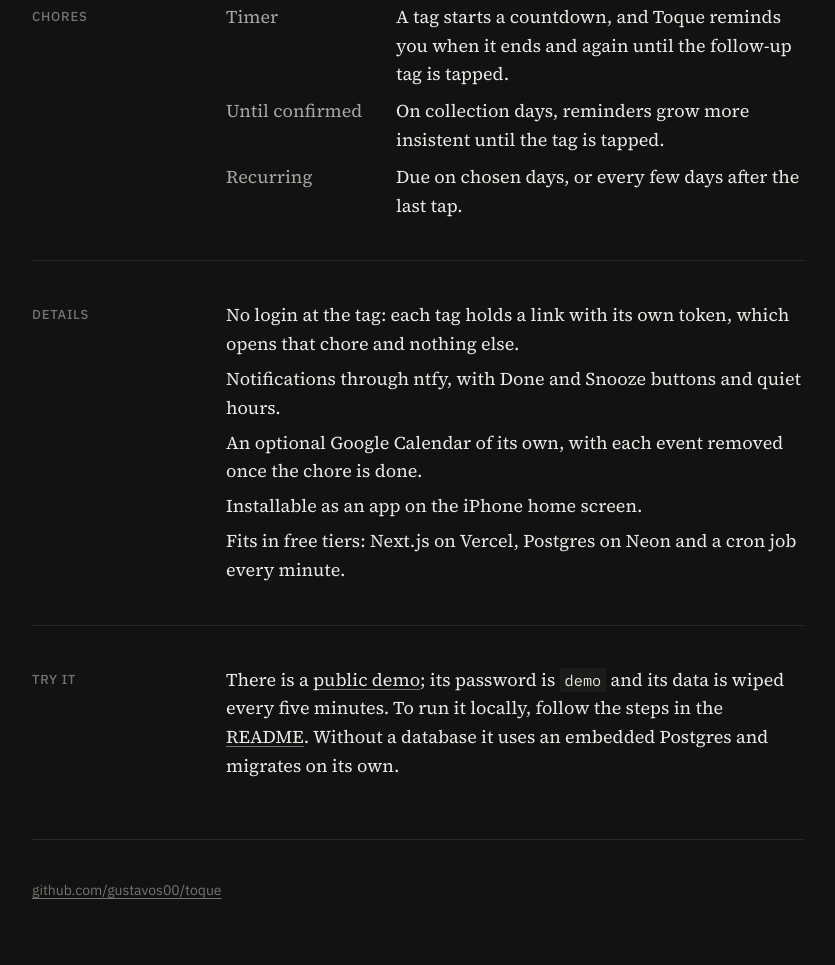
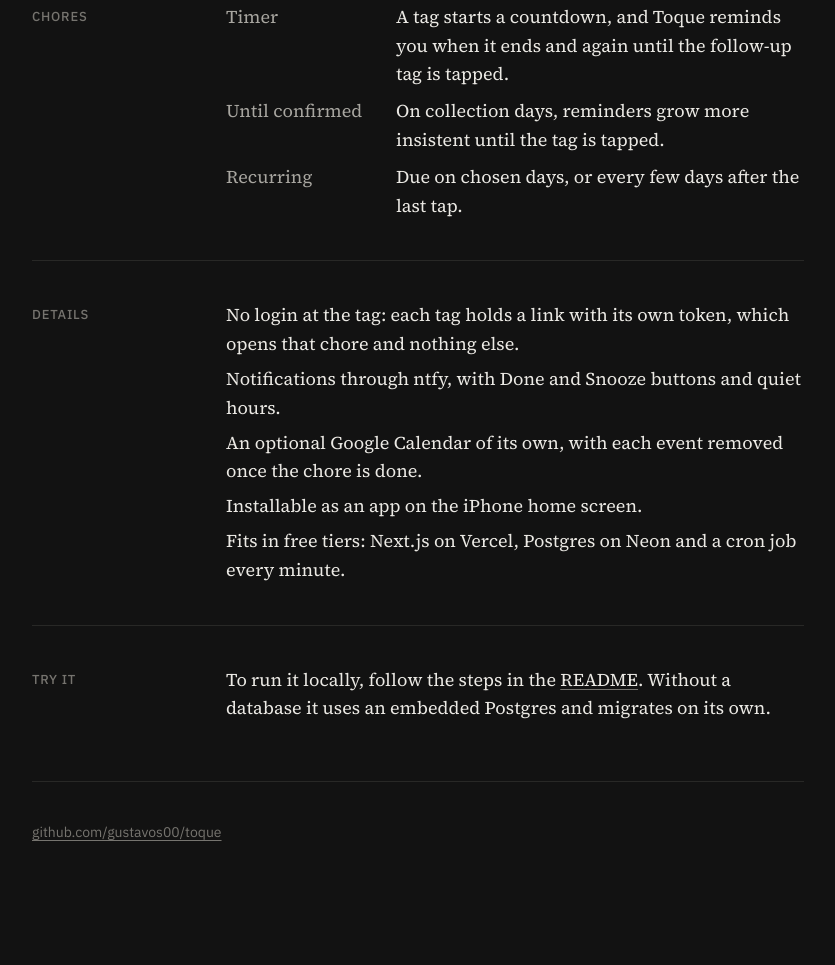
Before and after one commit to gustavos00/gustavodev.pt, a plain HTML site: page toque/index.html in a window 1280 px wide. Shown: the part 950-1915 px from the top of the page, without its empty margins (222-1057 px from the left). After the commit the page ends 1857 px from the top, so only its background shows below. Drawn offline with Linux system fonts and the light colour scheme.

Commit message:
Remove the dead Toque demo link

```diff
--- a/toque/index.html
+++ b/toque/index.html
@@ -71,7 +71,7 @@
     <section class="section">
       <h2>Try it</h2>
       <div>
-        <p style="margin-top:0">There is a <a href="https://toque-demo.vercel.app">public demo</a>; its password is <code>demo</code> and its data is wiped every five minutes. To run it locally, follow the steps in the <a href="https://github.com/gustavos00/toque#getting-started">README</a>. Without a database it uses an embedded Postgres and migrates on its own.</p>
+        <p style="margin-top:0">To run it locally, follow the steps in the <a href="https://github.com/gustavos00/toque#getting-started">README</a>. Without a database it uses an embedded Postgres and migrates on its own.</p>
       </div>
     </section>
 
```
